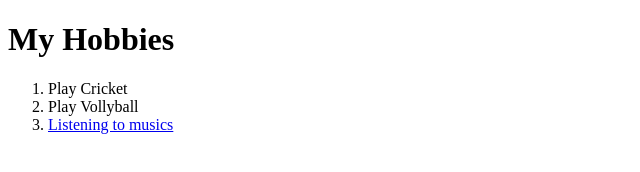
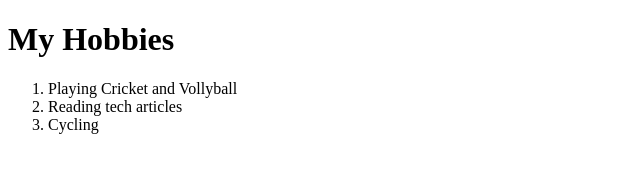
Before and after one commit to Deepak2k20/resume, a plain HTML site: page hobbies.html in a window 1280 px wide. Shown: the whole page, without its empty margins (0-640 px from the left). Drawn offline with Linux system fonts and the light colour scheme.

Commit message:
updated hobbies.html

```diff
--- a/hobbies.html
+++ b/hobbies.html
@@ -6,9 +6,9 @@
 <body>
 	<h1>My Hobbies</h1>
 	<ol>
-		<li>Play Cricket</li>
-		<li>Play Vollyball</li>
-		<li><a href="https://youtu.be/h6crVdRfxD8?list=RDh6crVdRfxD8">Listening to musics</a></li>
+		<li>Playing Cricket and Vollyball</li>
+		<li>Reading tech articles </li>
+		<li>Cycling</li>
 	</ol>
 </body>
 </html>
```
